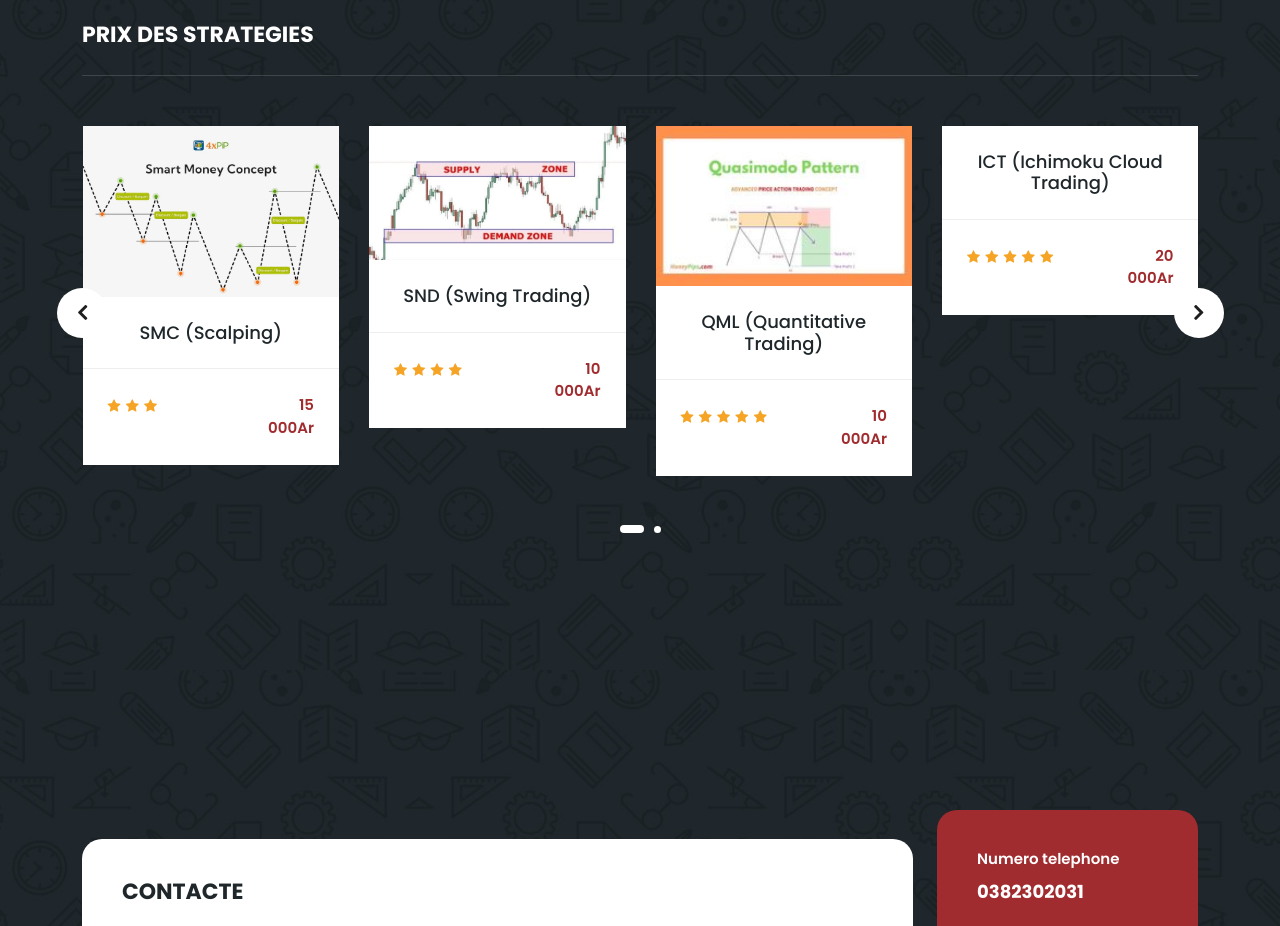
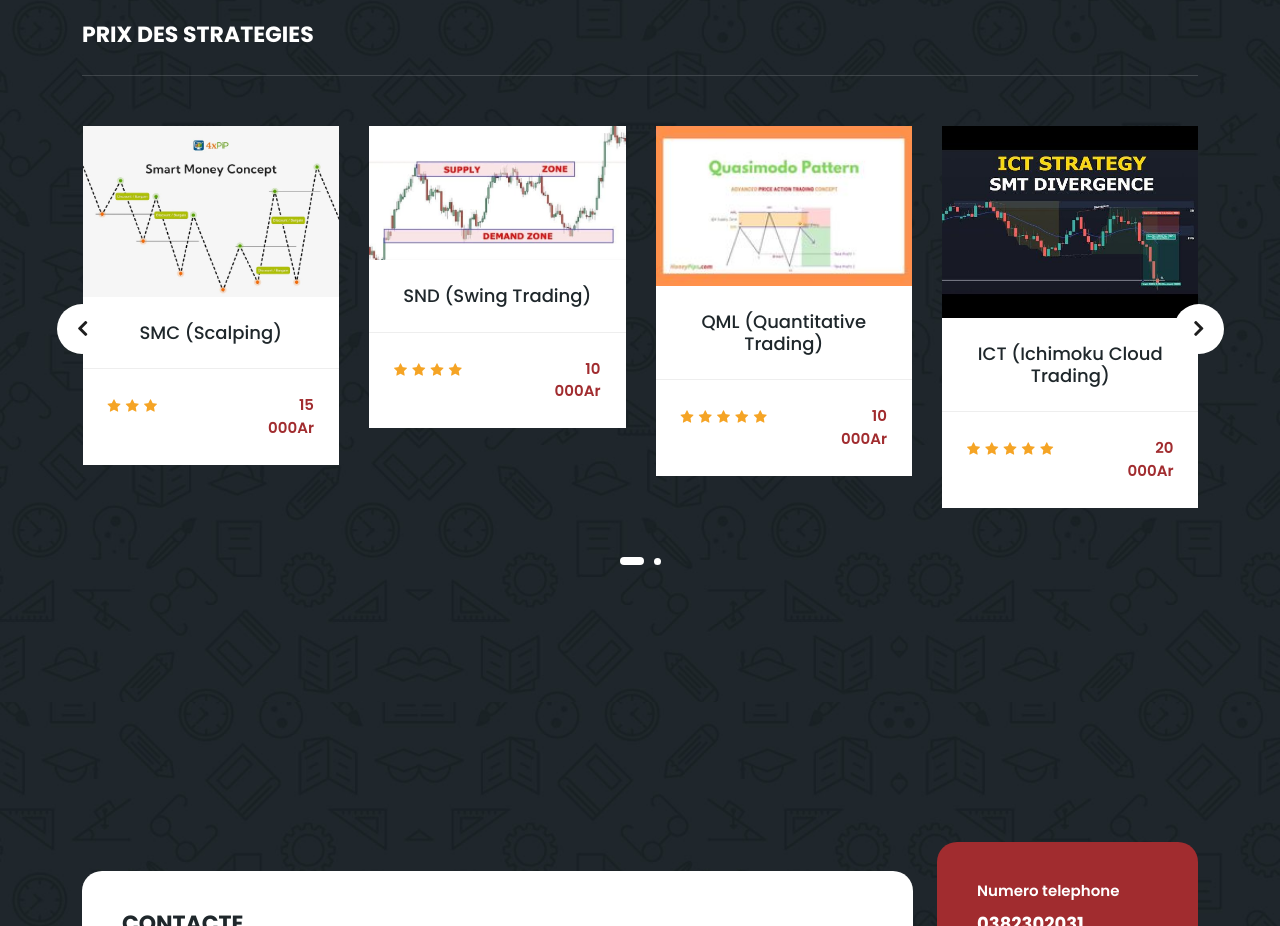
Before and after one commit to Serachat2024/serachatweb., a plain HTML site: page index.html in a window 1280 px wide. Shown: the part 1940-2866 px from the top of the page. Drawn offline with nearby package versions, Linux system fonts and the light colour scheme.

Commit message:
index.html

```diff
--- a/index.html
+++ b/index.html
@@ -354,7 +354,7 @@ https://templatemo.com/tm-569-edu-meeting
               </div>
             </div>
             <div class="item">
-              <img src="assets/images/ICT-blog-5-PS-1.1pg" alt="">
+              <img src="assets/images/ictsd.jpg" alt="">
               <div class="down-content">
                 <h4>ICT (Ichimoku Cloud Trading)</h4>
                 <div class="info">
```
